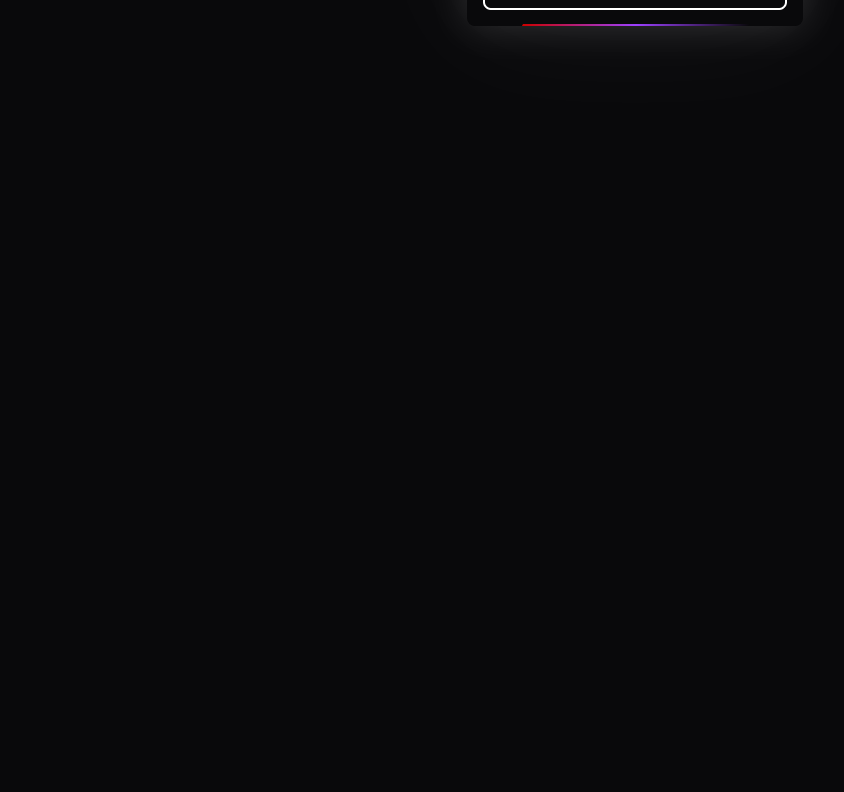
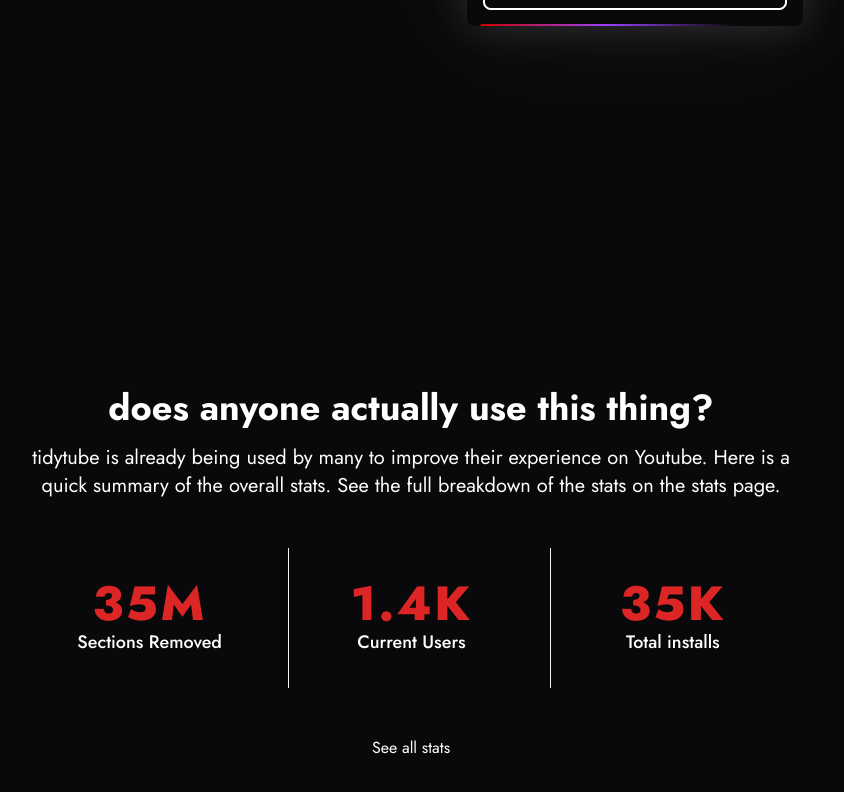
Before and after one commit to kakajuro/tidytube-backend, a Next.js app in the folder web/: page / in a window 1280 px wide. Shown: the part 1490-2282 px from the top of the page, without its empty margins (229-1073 px from the left). Before the commit the page ends 1669 px from the top, so only its background shows below. Built offline with nearby package versions, Linux system fonts and the light colour scheme.

Commit message:
Added Stats component

```diff
--- a/web/app/page.tsx
+++ b/web/app/page.tsx
@@ -1,11 +1,13 @@
 import Hero from "@/components/Hero";
 import MiniAbout from "@/components/MiniAbout";
+import Stats from "@/components/Stats";
 
 export default function Home() {
   return (
     <main className="min-h-screen w-screen">
       <Hero />
       <MiniAbout />
+      <Stats />
     </main>
   );
 }
--- a/web/components/MiniAbout.tsx
+++ b/web/components/MiniAbout.tsx
@@ -16,7 +16,7 @@
       <div className="grid place-content-center grid-cols-1 lg:grid-cols-2 text-white">
         <div className="flex flex-col pb-10 lg:pb-0 lg:pr-12 xl:pr-0 max-w-[350px] sm:max-w-[480px] justify-center text-center lg:text-left">
           <span className="text-lg sm:text-xl pb-8">{synopsisForMiniAbout}</span>
-          <span className="text-lg sm:text-xl underline hover:cursor-pointer hover:text-red-700 transition-all ease-in-out" onClick={() => redirect("/about")}>Find out more about how it works:</span>
+          <button className="text-lg sm:text-xl underline hover:cursor-pointer hover:text-red-700 transition-all ease-in-out" onClick={() => redirect("/about")}>Find out more about how it works:</button>
         </div>
         <div className="justify-self-center place-self-center">
           <div className="relative border-beam rounded-lg drop-shadow-glow">
--- /dev/null
+++ b/web/components/Stats.tsx
@@ -0,0 +1,50 @@
+"use client";
+
+import { redirect } from "next/navigation"
+
+import NumberTicker from "./magicui/number-ticker";
+
+// Fetch data from database here
+
+export default function Stats() {
+  return (
+    <section className="flex flex-col w-screen min-h-screen justify-center text-center">
+      <div className="mx-auto max-w-screen-xl px-4 py-12 sm:px-6 md:py-16 lg:px-8">
+        <div className="mx-auto max-w-3xl text-center">
+          <h2 className="text-3xl font-bold sm:text-4xl">does anyone actually use this thing?</h2>
+          <p className="mt-4 sm:text-xl">
+            tidytube is already being used by many to improve their experience on Youtube. Here is a quick summary of the overall stats. See the full breakdown of the stats on the stats page.
+          </p>
+        </div>
+        <div className="mt-4 mb-12 sm:mt-12">
+          <dl className="grid grid-cols-1 gap-4 sm:grid-cols-3 sm:divide-x sm:divide-gray-100">
+            <div className="flex flex-col px-4 py-8 text-center">
+              <dt className="order-last text-lg font-medium">Sections Removed</dt>
+              <dd className="text-4xl font-extrabold text-red-600 md:text-5xl">
+                <NumberTicker value={34789324} compact />
+              </dd>
+            </div>
+            <div className="flex flex-col px-4 py-8 text-center">
+              <dt className="order-last text-lg font-medium">Current Users</dt>
+              <dd className="text-4xl font-extrabold text-red-600 md:text-5xl">
+                <NumberTicker value={1374} compact />
+              </dd>
+            </div>
+            <div className="flex flex-col px-4 py-8 text-center">
+              <dt className="order-last text-lg font-medium">Total installs</dt>
+              <dd className="text-4xl font-extrabold text-red-600 md:text-5xl">
+                <NumberTicker value={34524} compact />
+              </dd>
+            </div>
+          </dl>
+        </div>
+        <button
+          className="hover:underline hover:text-red-700 transition-all ease-in-out"
+          onClick={() => redirect("/stats")}
+        >
+          See all stats
+        </button>
+      </div>
+    </section>
+  )
+}
--- /dev/null
+++ b/web/components/magicui/number-ticker.tsx
@@ -0,0 +1,57 @@
+"use client";
+
+import { useEffect, useRef } from "react";
+import { useInView, useMotionValue, useSpring } from "framer-motion";
+
+import { cn } from "@/lib/utils";
+
+export default function NumberTicker({
+  value,
+  direction = "up",
+  delay = 0,
+  className,
+  compact = false,
+}: {
+  value: number;
+  direction?: "up" | "down";
+  className?: string;
+  delay?: number; // delay in s
+  compact?: boolean
+}) {
+  const ref = useRef<HTMLSpanElement>(null);
+  const motionValue = useMotionValue(direction === "down" ? value : 0);
+  const springValue = useSpring(motionValue, {
+    damping: 60,
+    stiffness: 100,
+  });
+  const isInView = useInView(ref, { once: true, margin: "0px" });
+
+  useEffect(() => {
+    isInView &&
+      setTimeout(() => {
+        motionValue.set(direction === "down" ? 0 : value);
+      }, delay * 1000);
+  }, [motionValue, isInView, delay, value, direction]);
+
+  useEffect(
+    () =>
+      springValue.on("change", (latest) => {
+        if (ref.current) {
+          ref.current.textContent = Intl.NumberFormat("en-US", {notation: compact ? "compact" : "standard"}).format(
+            latest.toFixed(0),
+          );
+        }
+      }),
+    [springValue],
+  );
+
+  return (
+    <span
+      className={cn(
+        "inline-block tracking-wider",
+        className,
+      )}
+      ref={ref}
+    />
+  );
+}
```
